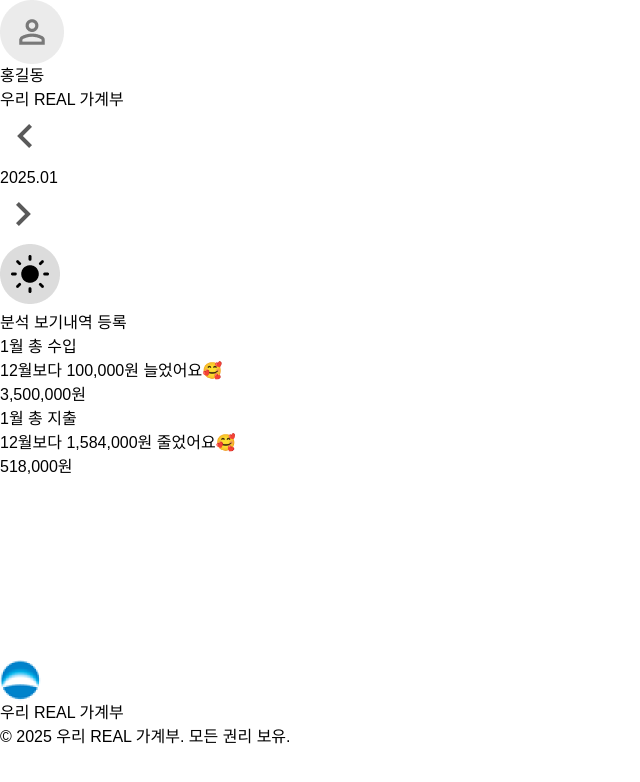
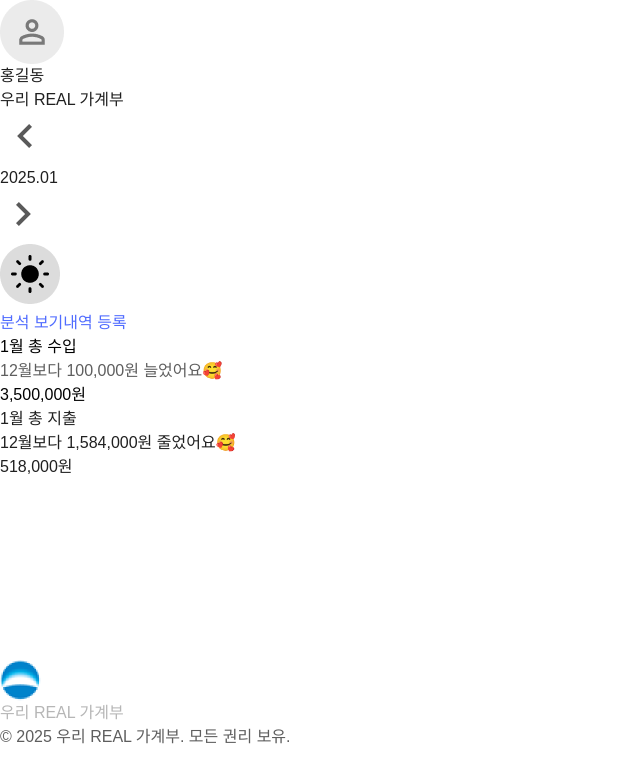
Before and after one commit to woorifisa-service-dev-4th/frontend-1st-woori-real-account-book-react, a React (Vite) app: page / in a window 1280 px wide. Shown: the top 782 px of the page, without its empty margins (0-640 px from the left). Built offline with nearby package versions, Linux system fonts and the light colour scheme; a web font is replaced by a local one.

Commit message:
feat: 밤낮 모드 변경을 위한 세부 css 조정 style 추가

```diff
--- a/src/index.css
+++ b/src/index.css
@@ -57,6 +57,24 @@
     font-family: Pretendard-ExtraBold, sans-serif;
 }
 
+:root {
+    --background-color: #ffffff;
+    --text-color: #202020;
+    --highlight-color: #506cff;
+}
+
+.black-text {
+    color: #000000;
+}
+
+.gray-text {
+    color: #B6B6B6;
+}
+
+.dark-gray-text {
+    color: #5E5E5E;
+}
+
 .night-mode {
     --background-color: #202020;
     --text-color: #ffffff;
```
